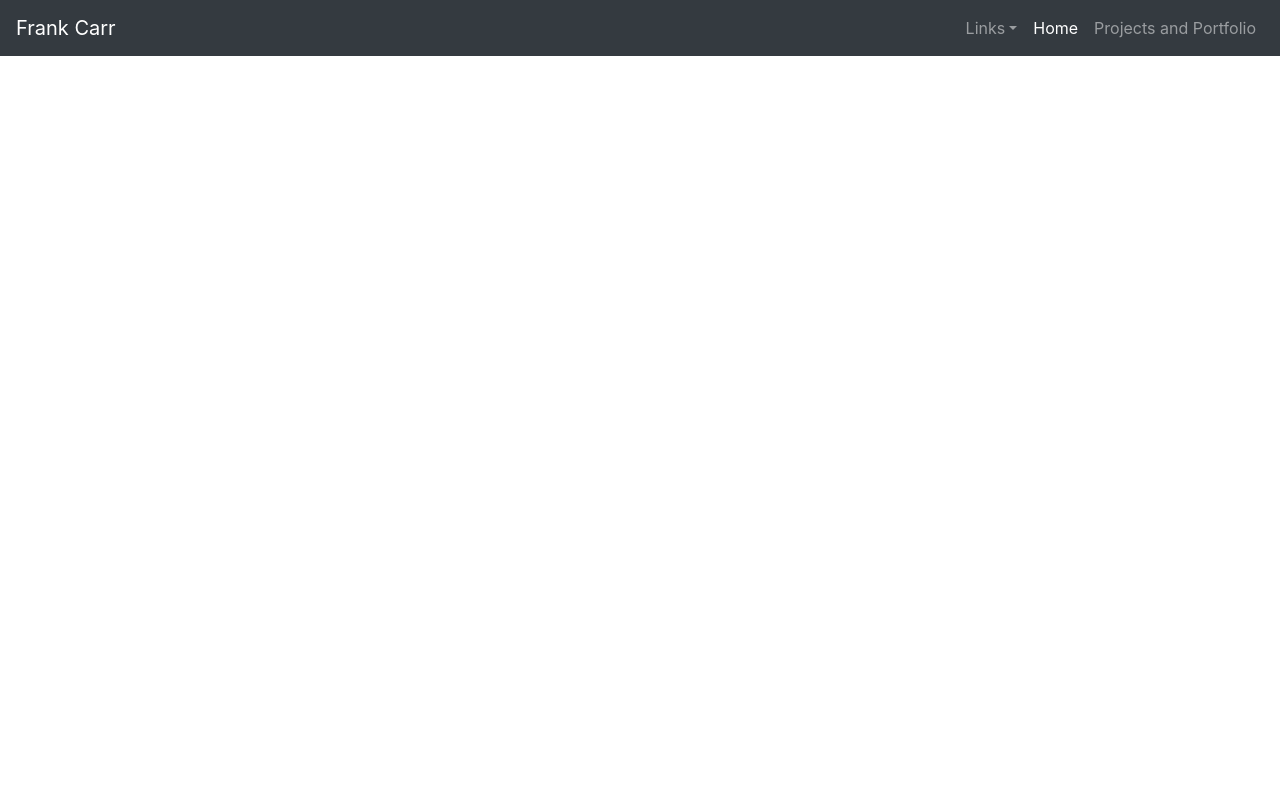
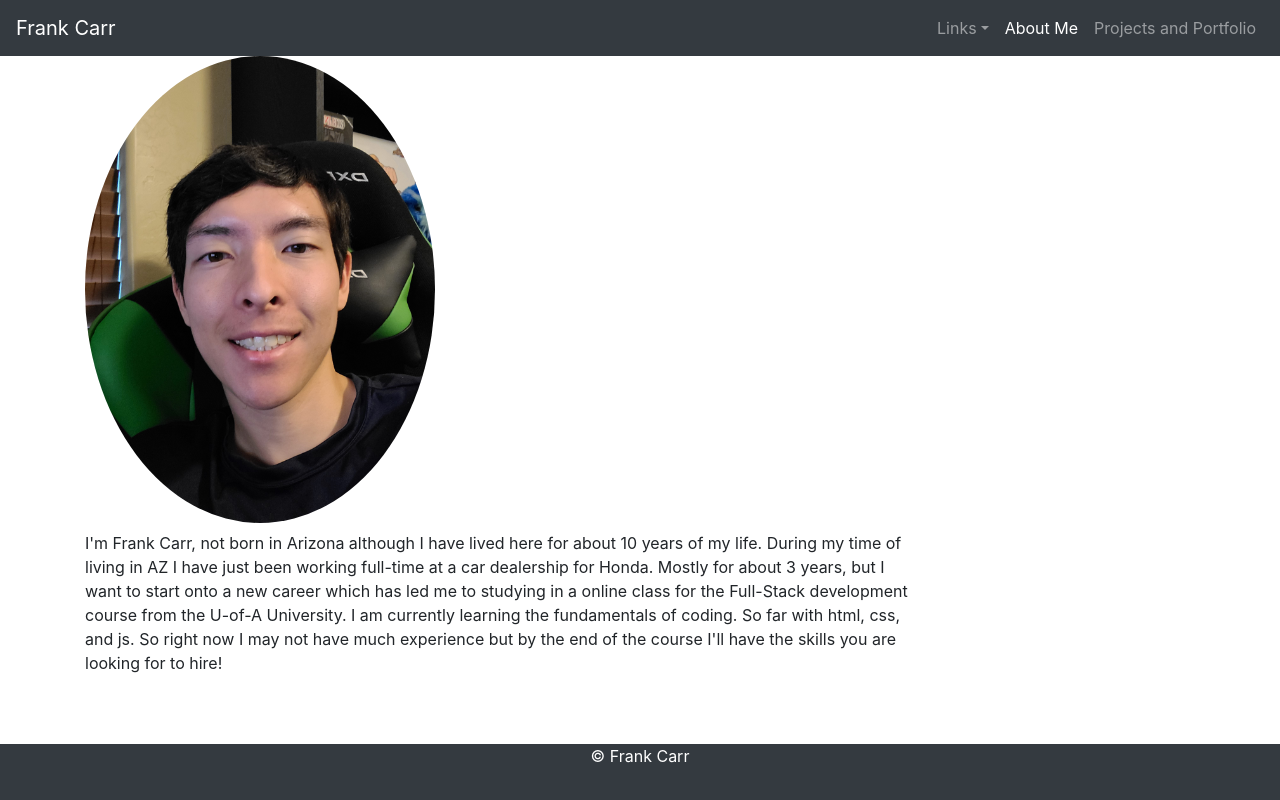
Before and after one commit to gundamtrooperx/reactPortfolio, a React (Create React App) app in the folder react-portfolio/: page / in a window 1280 px wide. Built offline with nearby package versions, Linux system fonts and the light colour scheme.

Commit message:
adjusted footer.js, header.js, project.js, aboutme.js, apps.jspn, and portfolio.js

```diff
--- a/react-portfolio/package.json
+++ b/react-portfolio/package.json
@@ -8,6 +8,7 @@
     "@testing-library/user-event": "^7.2.1",
     "react": "^17.0.0",
     "react-dom": "^17.0.0",
+    "react-router-dom": "^5.2.0",
     "react-scripts": "3.4.4"
   },
   "scripts": {
--- a/react-portfolio/src/App.css
+++ b/react-portfolio/src/App.css
@@ -1,38 +1,6 @@
-.App {
-  text-align: center;
+footer{
+  position: fixed;
+  bottom: 0;
+  width:100%;
+  height:7vh;
 }
-
-.App-logo {
-  height: 40vmin;
-  pointer-events: none;
-}
-
-@media (prefers-reduced-motion: no-preference) {
-  .App-logo {
-    animation: App-logo-spin infinite 20s linear;
-  }
-}
-
-.App-header {
-  background-color: #282c34;
-  min-height: 100vh;
-  display: flex;
-  flex-direction: column;
-  align-items: center;
-  justify-content: center;
-  font-size: calc(10px + 2vmin);
-  color: white;
-}
-
-.App-link {
-  color: #61dafb;
-}
-
-@keyframes App-logo-spin {
-  from {
-    transform: rotate(0deg);
-  }
-  to {
-    transform: rotate(360deg);
-  }
-}
--- a/react-portfolio/src/App.js
+++ b/react-portfolio/src/App.js
@@ -1,14 +1,19 @@
 import React from 'react';
-import logo from './logo.svg';
+import {BrowserRouter, Route, Switch} from 'react-router-dom';
+import AboutMe from './pages/AboutMe';
+
 import './App.css';
-import Header from './components/Header';
+import Portfolio from './pages/Portfolio';
 
 function App() {
   return (
     <div className="App">
-      <Header>
-
-      </Header>
+      <BrowserRouter>
+        <Switch>
+          <Route exact path="/">{AboutMe}</Route>
+          <Route exact path="/Portfolio">{Portfolio}</Route>
+        </Switch>
+      </BrowserRouter>
     </div>
   );
 }
--- a/react-portfolio/src/components/Footer.js
+++ b/react-portfolio/src/components/Footer.js
@@ -2,7 +2,7 @@ import React from 'react';
 
 function Footer() {
     return(<footer className ='bg-dark text-white text-center' >
-        &Copy;Frank Carr
+        &copy; Frank Carr
     </footer>)
 }
 
--- a/react-portfolio/src/components/Header.js
+++ b/react-portfolio/src/components/Header.js
@@ -23,10 +23,10 @@ function Header() {
                         </div>
                     </li>
                     <li className="nav-item active">
-                        <a className="nav-link" href="#">Home <span className="sr-only">(current)</span></a>
+                        <a className="nav-link" href="/">About Me <span className="sr-only">(current)</span></a>
                     </li>
                     <li className="nav-item">
-                        <a className="nav-link" href="#">Projects and Portfolio</a>
+                        <a className="nav-link" href="/Portfolio">Projects and Portfolio</a>
                     </li>
                 </ul>
             </div>
--- a/react-portfolio/src/components/Project.js
+++ b/react-portfolio/src/components/Project.js
@@ -0,0 +1,16 @@
+import React from 'react';
+
+function Project(props) {
+    return (
+        <div className="card">
+  <img src={props.image} className="card-img-top" alt={props.name}></img>
+  <div className="card-body">
+    <h5 className="card-title">{props.name}</h5>
+    <p className="card-text">{props.description}Some quick example text to build on the card title and make up the bulk of the card's content.</p>
+    <a href={props.github} className="btn btn-primary">Github</a>
+  </div>
+</div>
+    )
+}
+
+export default Project
--- a/react-portfolio/src/pages/AboutMe.js
+++ b/react-portfolio/src/pages/AboutMe.js
@@ -0,0 +1,39 @@
+import React from 'react';
+
+import Header from '../components/Header.js';
+import Footer from '../components/Footer.js';
+
+function AboutMe() {
+    return (<>
+        <Header>
+
+        </Header>
+        <div className="container">
+            <div className="row">
+                <div className="col-md-4">
+                    <img src="/images/frankSelfie.jpg" alt="frankSelfie" className="img-fluid img-frankSelfie rounded-circle mx-auto mb-2">
+
+                    </img>
+                </div>
+                <div className="col-md-9">
+                    <p>I'm Frank Carr, not born in Arizona although I have lived here for about 10 years
+                            of my life.
+                            During my time of living in AZ I have just been working full-time at a car dealership for
+                            Honda.
+                            Mostly for about 3 years, but I want to start onto a new career which has led me to studying
+                            in a online class for the Full-Stack development course from the U-of-A University. I am
+                            currently learning the fundamentals
+                            of coding. So far with html, css, and js. So right now I may not have much experience but by
+                            the end of the course I'll have
+                            the skills you are looking for to hire!</p>
+                </div>
+            </div>
+        </div>
+
+        <Footer>
+
+        </Footer>
+    </>);
+}
+
+export default AboutMe;
--- a/react-portfolio/src/pages/Apps.json
+++ b/react-portfolio/src/pages/Apps.json
@@ -0,0 +1,43 @@
+[
+    {
+        "name":"Password Generator",
+        "description":"Javascripts app with alerts confim and prompt",
+        "github":"https://github.com/gundamtrooperx/Wk3-bootcamp",
+        "deploymenturl":"https://gundamtrooperx.github.io/Wk3-bootcamp/"
+
+    },
+
+    {
+        "name":"Password Generator",
+        "description":"Javascripts app with alerts confim and prompt",
+        "github":"https://github.com/gundamtrooperx/Wk3-bootcamp",
+        "deploymenturl":"https://gundamtrooperx.github.io/Wk3-bootcamp/"
+
+    },
+
+    {
+        "name":"Password Generator",
+        "description":"Javascripts app with alerts confim and prompt",
+        "github":"https://github.com/gundamtrooperx/Wk3-bootcamp",
+        "deploymenturl":"https://gundamtrooperx.github.io/Wk3-bootcamp/"
+
+    },
+
+    {
+        "name":"Password Generator",
+        "image":"/images/password.jpeg",
+        "description":"Javascripts app with alerts confim and prompt",
+        "github":"https://github.com/gundamtrooperx/Wk3-bootcamp",
+        "deploymenturl":"https://gundamtrooperx.github.io/Wk3-bootcamp/"
+
+    },
+
+    {
+        "name":"Password Generator",
+        "description":"Javascripts app with alerts confim and prompt",
+        "github":"https://github.com/gundamtrooperx/Wk3-bootcamp",
+        "deploymenturl":"https://gundamtrooperx.github.io/Wk3-bootcamp/"
+
+    }
+
+]
--- a/react-portfolio/src/pages/Portfolio.js
+++ b/react-portfolio/src/pages/Portfolio.js
@@ -0,0 +1,30 @@
+import React from 'react';
+import Assignments from './Apps.json';
+import Project from '../components/Project';
+
+class Portfolio extends React.Component{
+    state ={
+        Assignments
+    }
+    render (){
+  return (
+    <div className="Portfolio">
+      <h2> Portfolio </h2>
+      <div className="container">
+          {this.state.Assignments.map((app,key) =>
+          <Project
+          name = {app.name}
+          description = {app.description}
+          github = {app.github}
+          deploymenturl = {app.deploymenturl}
+          key = {key}
+          />
+          )}
+      </div>
+
+    </div>
+  );
+}
+}
+
+export default Portfolio;
```
Also changed, not shown: react-portfolio/public/images/frankSelfie.jpg (added), 1 other file (tests, documents, lock files or other folders).
